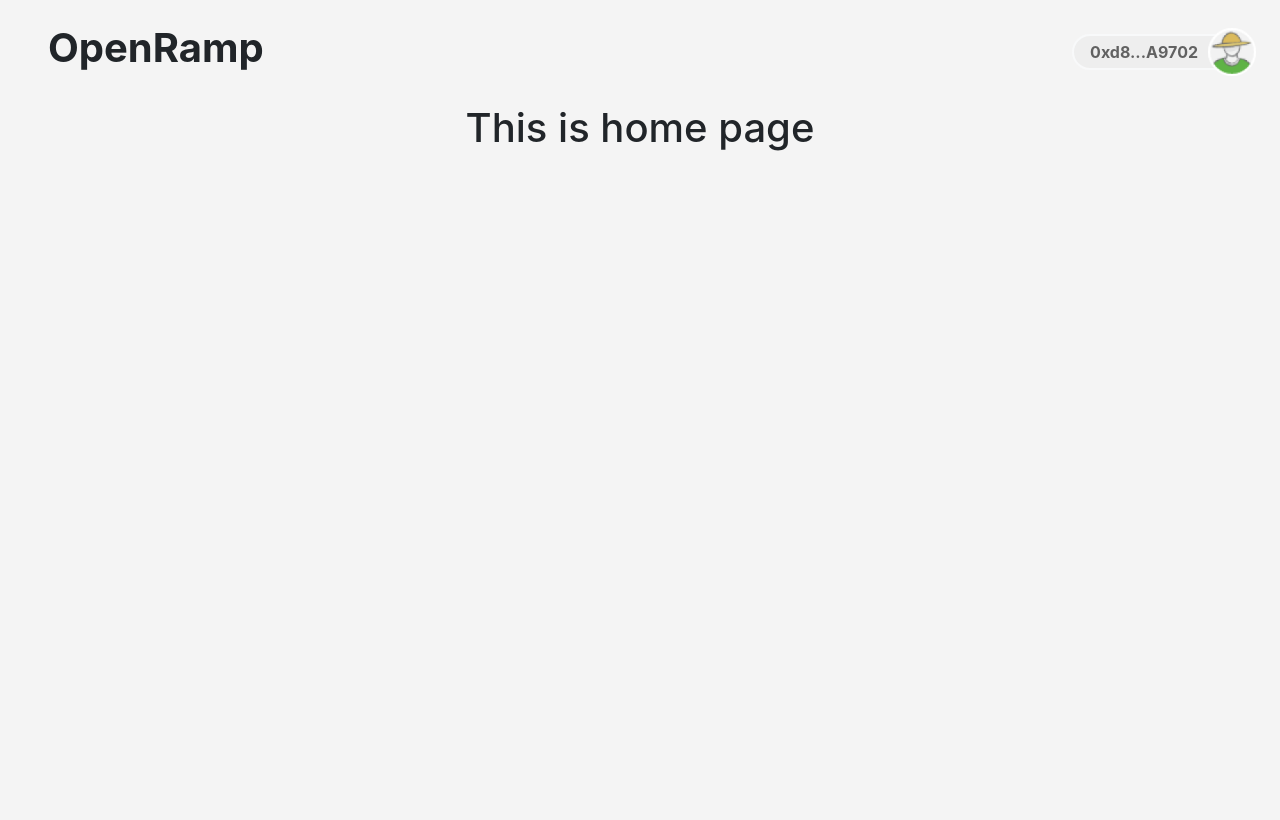
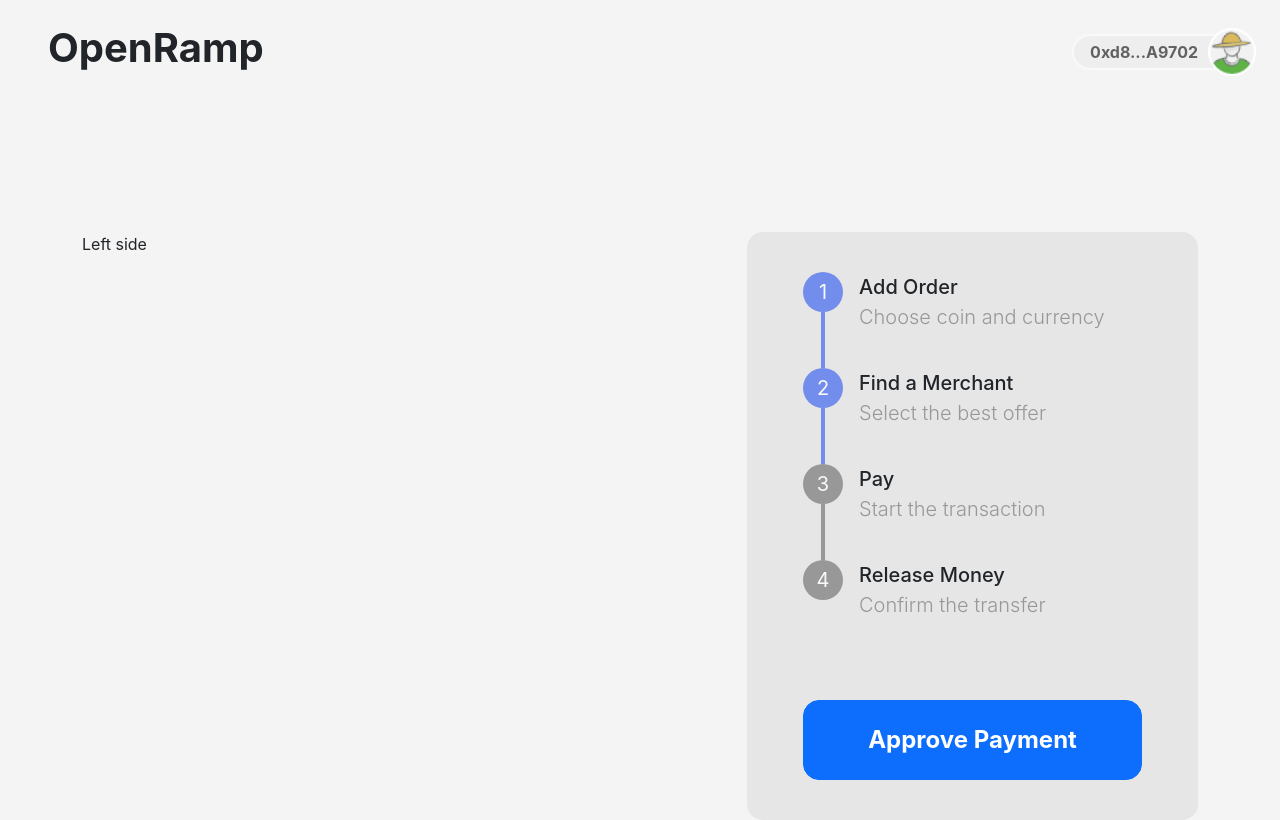
Before and after one commit to OpenRamp/web, a React (Create React App) app: page / in a window 1280 px wide. Built offline with nearby package versions, Linux system fonts and the light colour scheme.

Commit message:
sass + stepper

```diff
--- a/package.json
+++ b/package.json
@@ -16,6 +16,7 @@
     "react-dom": "^18.2.0",
     "react-router-dom": "^6.3.0",
     "react-scripts": "5.0.1",
+    "sass": "^1.54.9",
     "typescript": "^4.8.3",
     "web-vitals": "^2.1.4"
   },
--- /dev/null
+++ b/src/components/Stepper/StepItem.tsx
@@ -0,0 +1,33 @@
+import React from 'react';
+import {Spacer} from '../kit';
+import {TStepItem} from './Stepper';
+
+export type StepItemProps = TStepItem & {
+  index: number;
+  active: boolean;
+  divider: boolean;
+};
+
+export function StepItem(props: StepItemProps) {
+  const {active, index, title, details, divider} = props;
+
+  const activeClass = active ? 'active' : '';
+
+  return (
+    <div className="step-item d-flex">
+      <div className="d-flex flex-column align-items-center">
+        <div
+          className={`step-index ${activeClass} d-flex align-items-center justify-content-center`}
+        >
+          <p className="m-0 text-light fs-5">{index + 1}</p>
+        </div>
+        {divider ? <div className={`step-divider ${activeClass}`} /> : null}
+      </div>
+      <Spacer />
+      <div>
+        <p className="m-0 fs-5 fw-medium m-0">{title}</p>
+        <p className="m-0 fs-5 fw-light text-inactive">{details}</p>
+      </div>
+    </div>
+  );
+}
--- /dev/null
+++ b/src/components/Stepper/Stepper.tsx
@@ -0,0 +1,48 @@
+import React from 'react';
+import {StepItem} from './StepItem';
+import {Button} from 'react-bootstrap';
+import {Spacer} from '../kit';
+
+export type TStepItem = {
+  title: string;
+  details: string;
+};
+
+export function Stepper() {
+  const stepperItems: TStepItem[] = [
+    {
+      title: 'Add Order',
+      details: 'Choose coin and currency',
+    },
+    {
+      title: 'Find a Merchant',
+      details: 'Select the best offer',
+    },
+    {
+      title: 'Pay',
+      details: 'Start the transaction',
+    },
+    {
+      title: 'Release Money',
+      details: 'Confirm the transfer',
+    },
+  ];
+
+  return (
+    <div className="stepper-container d-flex flex-column">
+      {stepperItems.map((item, i) => (
+        <StepItem
+          key={item.title}
+          {...item}
+          index={i}
+          active={i < 2}
+          divider={stepperItems.length !== i + 1}
+        />
+      ))}
+      <Spacer times={5} />
+      <Button className="rounded-16">
+        <p className="text-center m-0 fs-4 fw-bold">Approve Payment</p>
+      </Button>
+    </div>
+  );
+}
--- a/src/components/layout/Layout.tsx
+++ b/src/components/layout/Layout.tsx
@@ -1,5 +1,6 @@
 import React from 'react';
 import {Header} from './Header';
+import {Spacer} from "../kit";
 
 export type LayoutProps = {
   children: React.ReactNode;
@@ -11,6 +12,7 @@
   return (
     <main>
       <Header />
+      <Spacer times={8} />
       {children}
     </main>
   );
--- a/src/containers/Home.tsx
+++ b/src/containers/Home.tsx
@@ -1,9 +1,18 @@
 import React from 'react';
+import {Col, Container, Row} from 'react-bootstrap';
+import {Stepper} from '../components/Stepper/Stepper';
 
 export function Home() {
-    return (
-        <div>
-            <h1 className="text-center">This is home page</h1>
-        </div>
-    );
+  return (
+    <Container>
+      <Row>
+        <Col xs={12} sm={12} md={6} lg={7}>
+          Left side
+        </Col>
+        <Col xs={12} sm={12} md={6} lg={5}>
+          <Stepper />
+        </Col>
+      </Row>
+    </Container>
+  );
 }
--- a/src/index.tsx
+++ b/src/index.tsx
@@ -1,7 +1,8 @@
 import React from 'react';
 import ReactDOM from 'react-dom/client';
 import 'bootstrap/dist/css/bootstrap.min.css';
-import './stylesheet/index.css';
+import './stylesheet/index.scss';
+import './stylesheet/stepper.scss'
 import App from './App';
 import reportWebVitals from './reportWebVitals';
 
--- /dev/null
+++ b/src/stylesheet/colors.scss
@@ -0,0 +1,4 @@
+$light-gray: #e6e6e6;
+$active-step: #738ded;
+$inactive: #989898;
+$blue: #516ae4;
--- a/src/stylesheet/index.css
+++ b/src/stylesheet/index.scss
@@ -1,3 +1,5 @@
+@import './colors';
+
 body {
   margin: 0;
   font-family: -apple-system, BlinkMacSystemFont, 'Segoe UI', 'Roboto', 'Oxygen',
@@ -21,10 +23,30 @@
   color: #616161;
 }
 
+.text-inactive {
+  color: $inactive;
+}
+
 .bg-eee {
   background-color: #eeeeee;
+}
+
+.bg-light-gray {
+  background-color: $light-gray;
 }
 
 .wallet-avatar {
   right: 24px;
 }
+
+.fw-medium {
+  font-weight: 500;
+}
+
+.btn {
+  height: 80px;
+}
+
+.rounded-16 {
+  border-radius: 16px;
+}
--- /dev/null
+++ b/src/stylesheet/stepper.scss
@@ -0,0 +1,29 @@
+@import './colors';
+
+.stepper-container {
+  background-color: $light-gray;
+  border-radius: 16px;
+  padding: 40px 56px;
+
+  .step-item {
+    .step-index {
+      width: 40px;
+      height: 40px;
+      border-radius: 50%;
+      background-color: $inactive;
+
+      &.active {
+        background-color: $active-step;
+      }
+    }
+
+    .step-divider {
+      border: 2px solid $inactive;
+      height: 56px;
+
+      &.active {
+        border-color: $active-step;
+      }
+    }
+  }
+}
```
Also changed, not shown: 1 other file (tests, documents, lock files or other folders).
